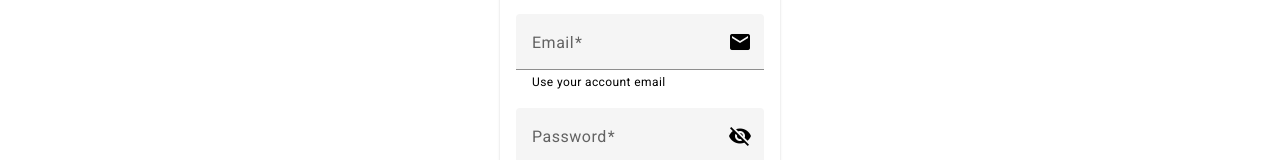
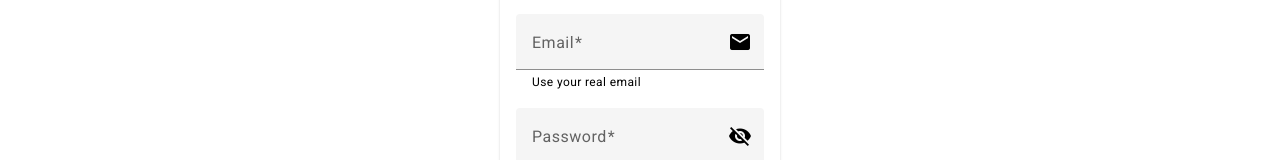
Before and after one commit to maxstepanyuk/social-wardrobe-angular, an Angular app: page /login in a window 1280 px wide. Shown: the part 354-514 px from the top of the page. Built offline with nearby package versions, Linux system fonts and the light colour scheme.

Commit message:
fixed typo

```diff
--- a/src/app/pages/login/login.component.html
+++ b/src/app/pages/login/login.component.html
@@ -13,7 +13,7 @@
                 <mat-form-field>
                     <mat-label>Email</mat-label>
                     <input matInput placeholder="email@example.com" [formControl]="email" required>
-                    <mat-hint>Use your account email</mat-hint>
+                    <mat-hint>Use your real email</mat-hint>
                     <mat-icon matSuffix>email</mat-icon>
                     <mat-error *ngIf="email.invalid">{{getEmailErrorMessage()}}</mat-error>
                 </mat-form-field>
```
